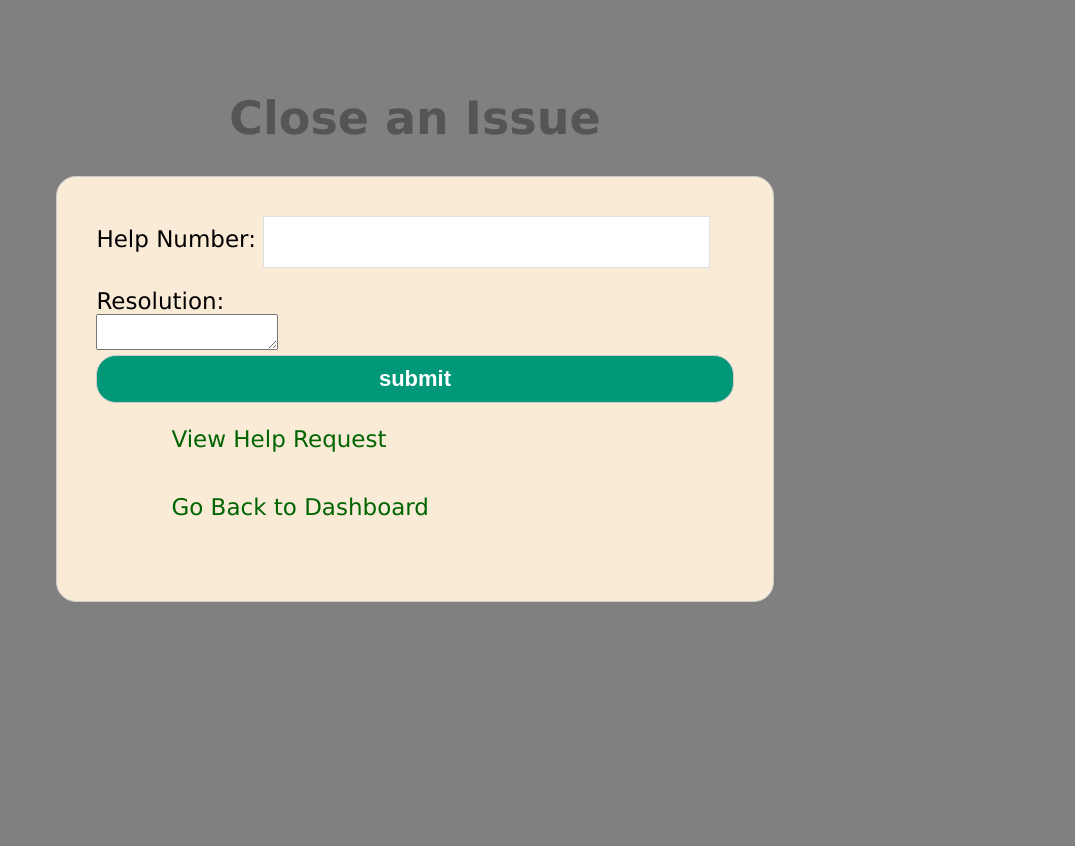
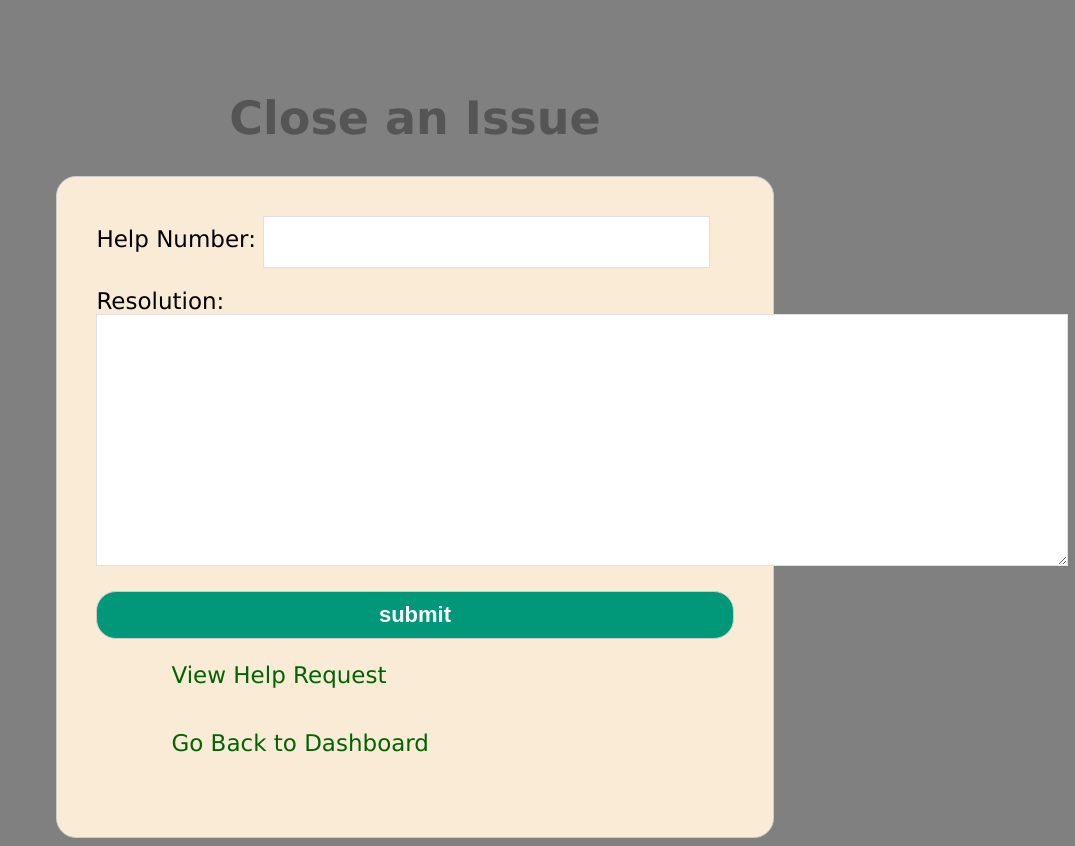
Before and after one commit to aswolff/BankingPortal, a Flask app: page /closeIssue in a window 1320 px wide. Shown: the whole page, without its empty margins (245-1320 px from the left). Before the commit the page ends 602 px from the top, so only its background shows below. Run offline with Flask 2, Linux system fonts and the light colour scheme; the visitor is signed in with stand-in values (Sample User, id 1); some libraries are stand-ins or nearby versions.

Commit message:
Add files via upload

```diff
--- a/static/style.css
+++ b/static/style.css
@@ -165,6 +165,14 @@ a:active{
   padding: 0 15px;
 }
 
+.login form textarea{
+  width: 940px;
+  height: 250px;
+  border: 1px solid #dee0e4;
+  margin-bottom: 20px;
+  padding: 0 15px;
+}
+
 .login form input[type="password"]{
   width: 370px;
   height: 50px;
```
